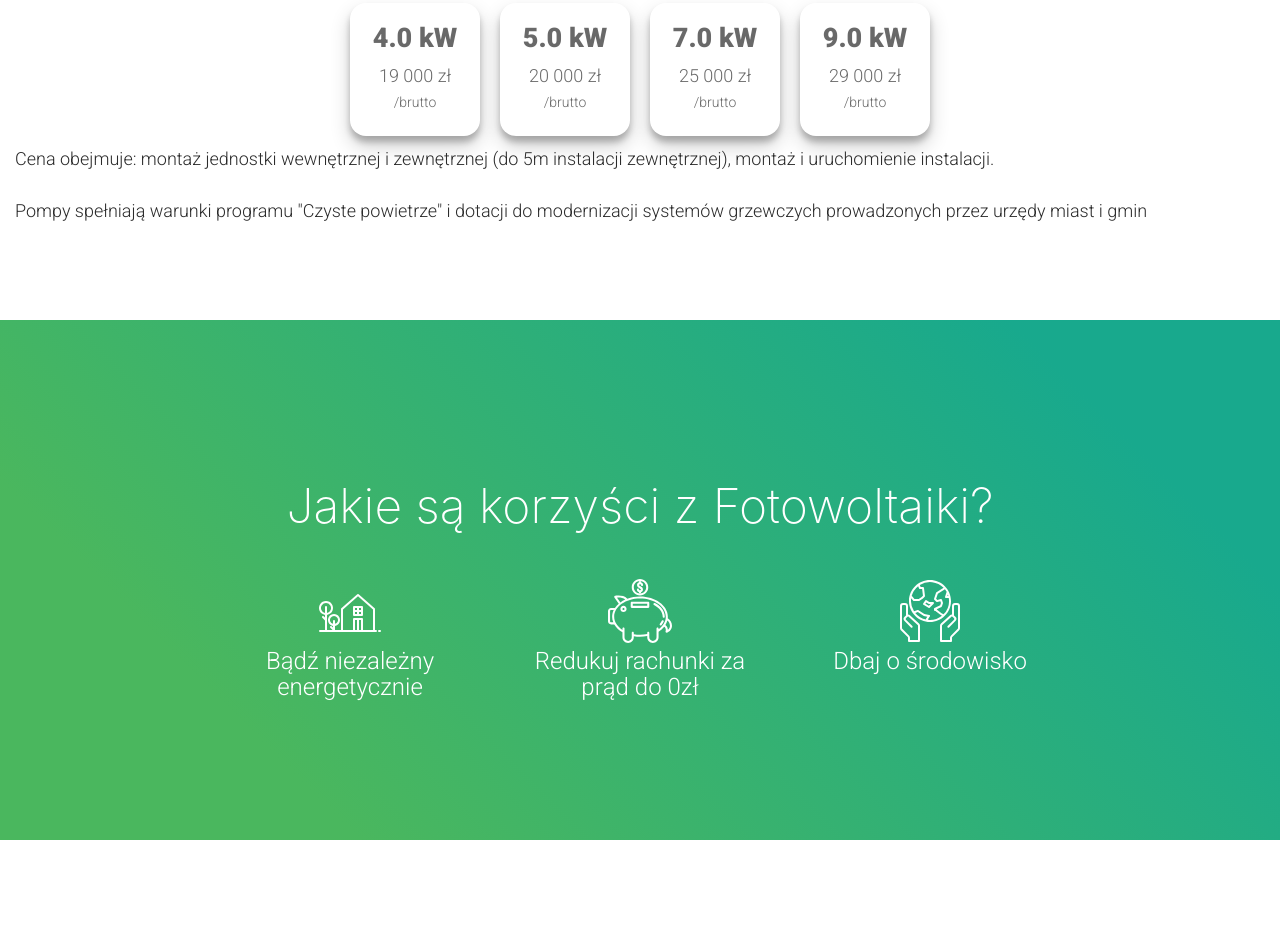
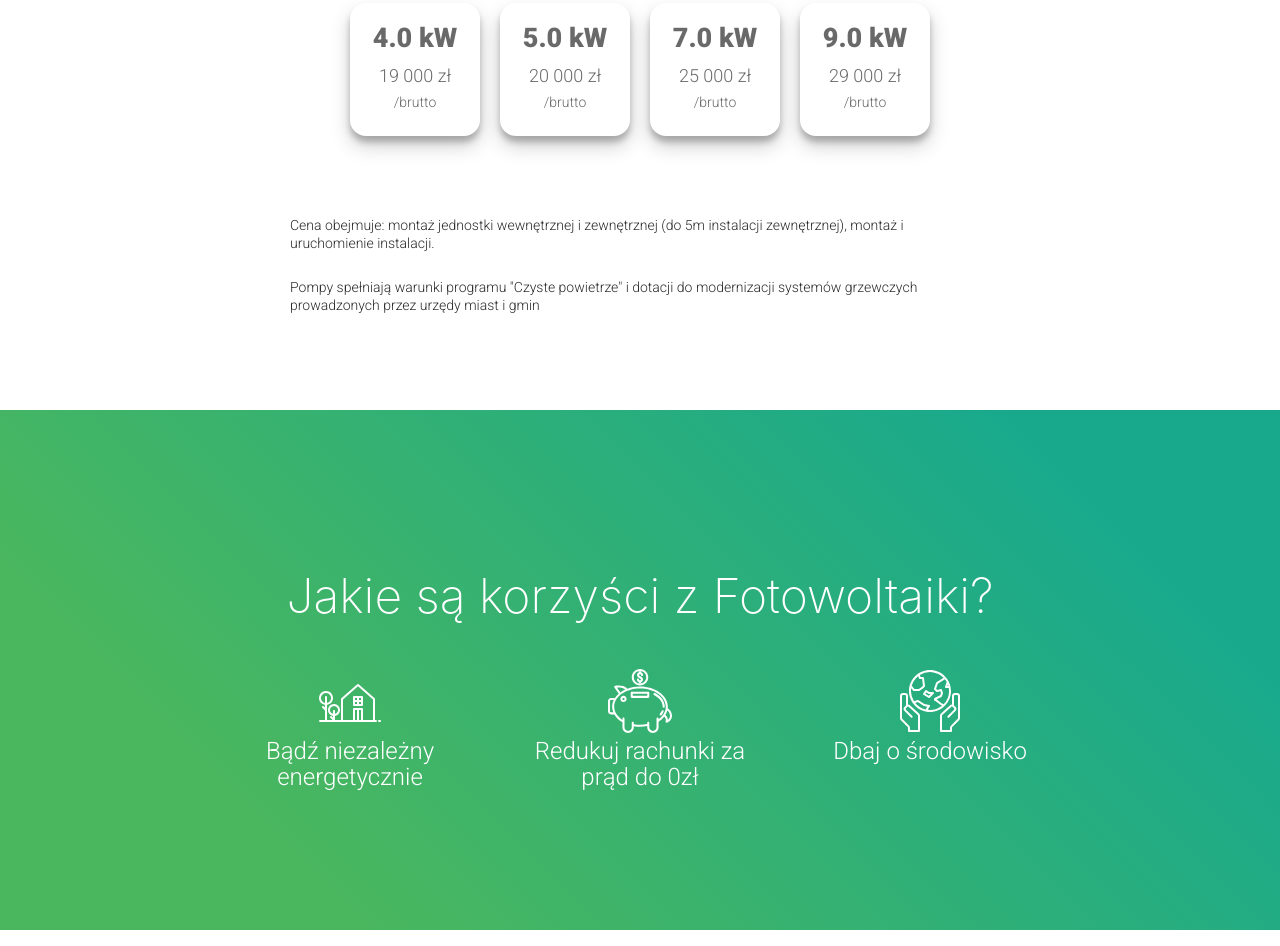
Before and after one commit to marcinliwen/greentechnology, a Gatsby site: page / in a window 1280 px wide. Shown: the part 1116-2062 px from the top of the page. Built offline with nearby package versions, Linux system fonts and the light colour scheme; Gatsby itself is replaced by a stand-in of ours.

Commit message:
pompa add css

```diff
--- a/src/components/pompa.js
+++ b/src/components/pompa.js
@@ -27,7 +27,7 @@ const Pompa = () =>{
                     <div className="pompa-value"> 29 000 zł <div>/brutto</div></div>
                 </div>
             </div>
-            <div>
+            <div className="pompa-subtitle">
                 <p>Cena obejmuje: montaż jednostki wewnętrznej i zewnętrznej (do 5m instalacji zewnętrznej), montaż i uruchomienie instalacji.</p>
                 <p>Pompy spełniają warunki programu "Czyste powietrze" i dotacji do modernizacji systemów grzewczych prowadzonych przez urzędy miast i gmin</p>
             </div>
```
